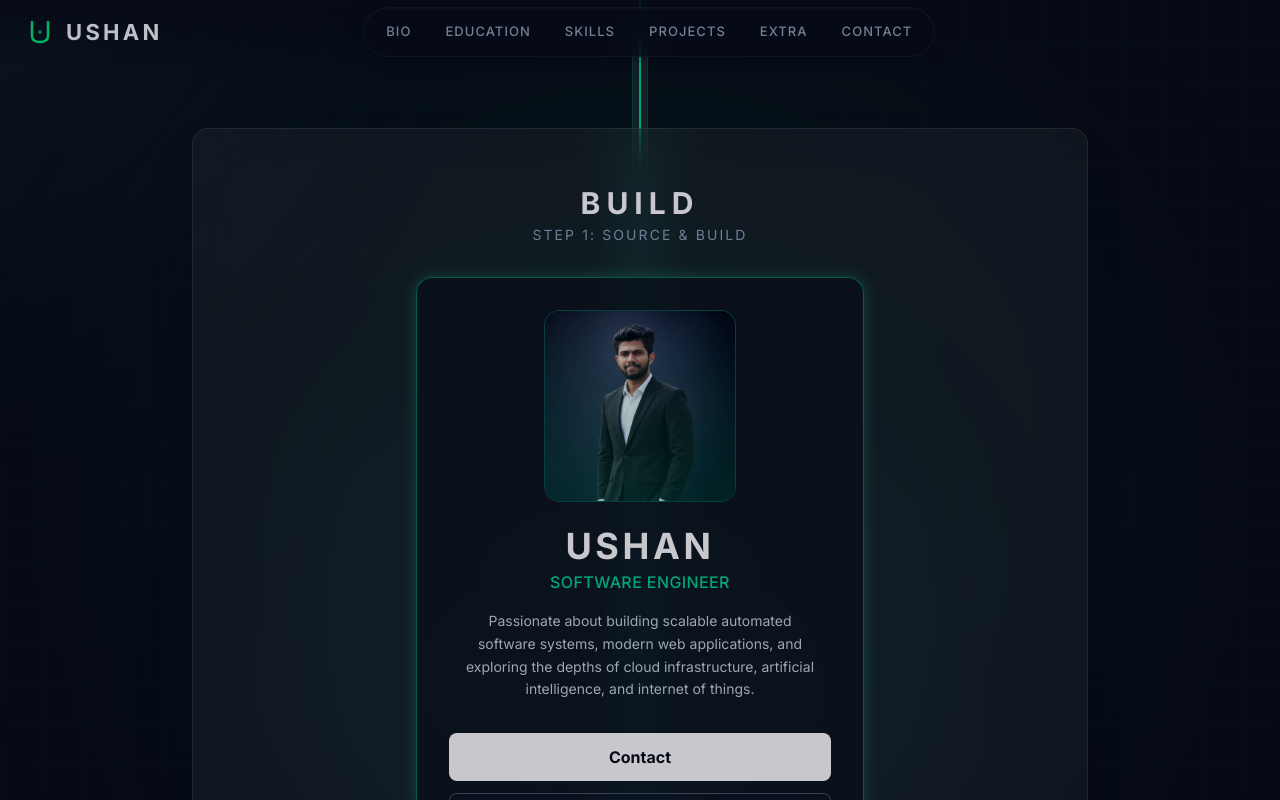
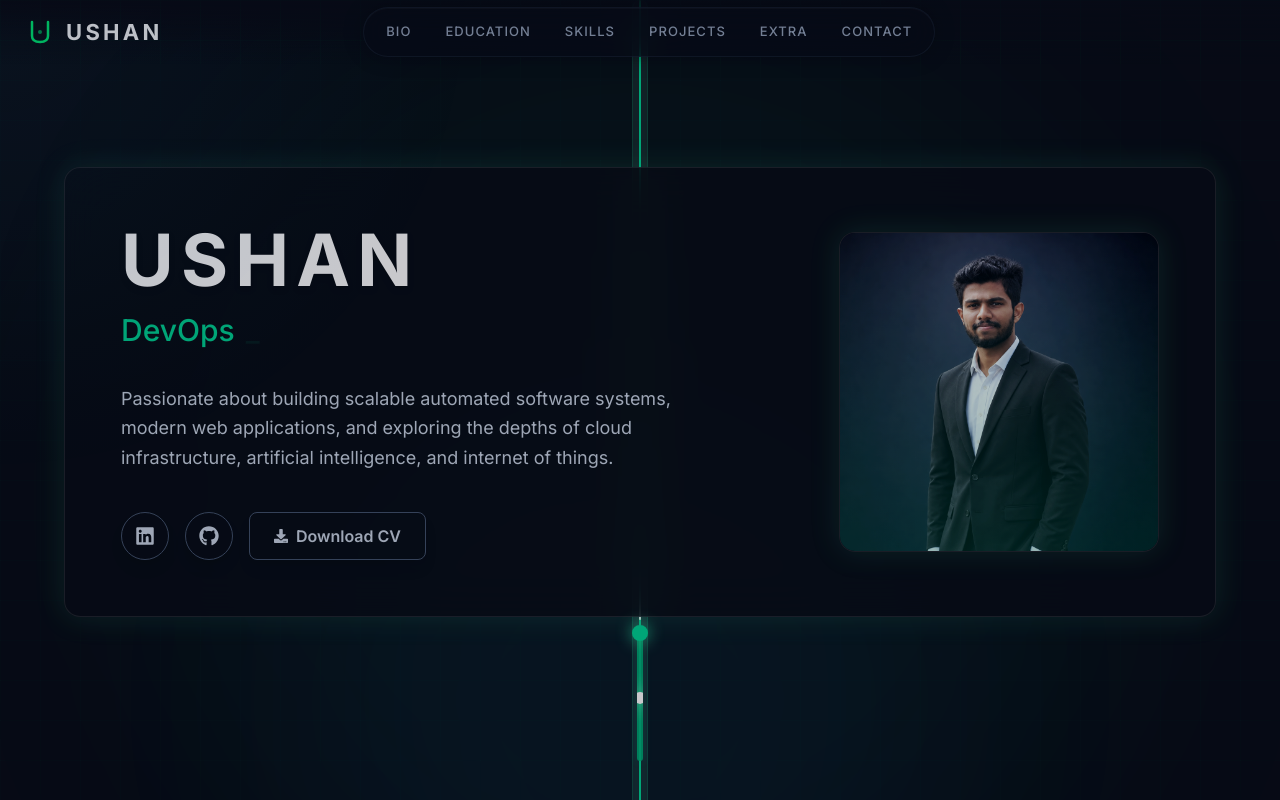
Before and after one commit to ushansamudithaperera/My-Portfolio, a Next.js app: page / in a window 1280 px wide. Shown: the top 800 px of the page. Built offline with nearby package versions, Linux system fonts and the light colour scheme.

Commit message:
feat: add animated Hero component with typewriter effect and social links

```diff
--- a/src/components/Hero.tsx
+++ b/src/components/Hero.tsx
@@ -22,81 +22,103 @@ const itemVariants = {
   },
 };
 
-/* ─── Main Hero / BUILD Panel ────────────────────────────────────── */
+/* ─── Main Hero Panel ────────────────────────────────────────────── */
 export default function Hero() {
   return (
     <section
       id="home"
-      className="relative min-h-screen flex flex-col items-center pt-32 pb-0 px-4 overflow-hidden"
+      className="relative min-h-screen flex flex-col items-center justify-center pt-32 pb-0 px-4 overflow-hidden"
     >
-      {/* ── BUILD Panel Card (Larger Size) ── */}
+      {/* ── Main Wide Panel ── */}
       <motion.div
-        className="relative z-10 w-full max-w-4xl bg-white/5 backdrop-blur-xl border border-white/10 rounded-2xl p-8 md:p-14 shadow-2xl flex flex-col items-center text-center"
+        className="relative z-10 w-full max-w-5xl lg:max-w-6xl bg-[#0a0f16]/80 backdrop-blur-xl border border-white/10 rounded-2xl p-10 md:p-14 shadow-[0_0_30px_rgba(52,211,153,0.15)] flex flex-col-reverse md:flex-row items-center gap-10 md:gap-16"
         variants={containerVariants}
         initial="hidden"
         animate="visible"
       >
-        {/* ── Panel Header ── */}
-        <motion.div className="mb-8 w-full" variants={itemVariants}>
-          <h2 className="text-2xl md:text-3xl font-bold text-white tracking-[0.2em] uppercase">
-            BUILD
-          </h2>
-          <p className="text-xs md:text-sm text-slate-400 tracking-[0.15em] mt-1 uppercase">
-            Step 1: Source & Build
-          </p>
-        </motion.div>
-
-        {/* ── Inner Card ("Card inside a card") ── */}
+        {/* ── Left Side (Content) ── */}
         <motion.div
-          className="relative w-full max-w-md bg-[#0a0f16]/60 border border-emerald-400/50 shadow-[0_0_15px_rgba(52,211,153,0.3)] rounded-2xl p-6 md:p-8 flex flex-col items-center"
+          className="flex-1 flex flex-col items-center md:items-start text-center md:text-left"
           variants={itemVariants}
         >
-          {/* Portrait */}
-          <div className="relative w-40 h-40 sm:w-48 sm:h-48 rounded-2xl overflow-hidden border border-emerald-400/30 mb-6 shadow-inner bg-slate-900">
-            <img
-              src="/me.png"
-              alt="Ushan Perera"
-              className="w-full h-full object-cover object-top"
-              loading="eager"
-            />
-            {/* Inner glow on portrait */}
-            <div className="absolute inset-0 bg-gradient-to-t from-emerald-500/20 to-transparent pointer-events-none" />
-          </div>
-
-          {/* Name & Title */}
-          <h1 className="text-3xl md:text-4xl font-bold text-white tracking-[0.1em] uppercase mb-1">
+          <h1 className="text-4xl sm:text-5xl md:text-6xl lg:text-7xl font-bold text-white tracking-[0.1em] uppercase mb-4 drop-shadow-md">
             USHAN
           </h1>
-          <p className="text-emerald-400 text-sm md:text-base font-medium tracking-wide mb-4 uppercase">
-            Software Engineer
-          </p>
 
-          {/* Bio Text */}
-          <p className="text-slate-300 text-sm leading-relaxed max-w-[350px]">
-            Passionate about building scalable automated software systems,
-            modern web applications, and exploring the depths of cloud
-            infrastructure, artificial intelligence, and internet of things.
+          <h2 className="text-xl sm:text-2xl md:text-3xl font-medium text-emerald-400 h-[40px] md:h-[48px] mb-6">
+            <Typewriter
+              words={[
+                'Full-Stack Developer',
+                'DevOps & SRE Enthusiast',
+                'AI/ML Enthusiast',
+                'IoT Enthusiast'
+              ]}
+              loop={true}
+              cursor
+              cursorStyle="_"
+              typeSpeed={70}
+              deleteSpeed={50}
+              delaySpeed={1000}
+            />
+          </h2>
+
+          <p className="text-slate-300 text-base md:text-lg leading-relaxed max-w-xl mb-10">
+            Passionate about building scalable automated software systems, modern web applications, and exploring the depths of cloud infrastructure, artificial intelligence, and internet of things.
           </p>
 
           {/* ── Action Buttons ── */}
-          <div className="w-full flex flex-col gap-3 mt-8">
-            <a href="#contact" className="w-full bg-white hover:bg-slate-200 text-[#0a0f16] font-bold py-3 rounded-lg transition-colors flex items-center justify-center">
-              Contact
+          <div className="flex flex-wrap items-center justify-center md:justify-start gap-4">
+            <a
+              href="https://linkedin.com/in/ushan-perera-73a11b199"
+              target="_blank"
+              rel="noopener noreferrer"
+              className="w-12 h-12 flex items-center justify-center rounded-full border border-slate-600 hover:border-emerald-400 hover:text-emerald-400 text-slate-300 transition-colors bg-[#0a0f16]/50 shadow-lg"
+              aria-label="LinkedIn"
+            >
+              <FaLinkedin size={20} />
             </a>
-            <a href="/Ushan_Perera_Resume.pdf" download className="w-full bg-transparent border border-slate-600 hover:border-emerald-400 hover:text-emerald-400 text-slate-300 font-semibold py-3 rounded-lg transition-colors flex items-center justify-center gap-2">
+
+            <a
+              href="https://github.com/ushan111"
+              target="_blank"
+              rel="noopener noreferrer"
+              className="w-12 h-12 flex items-center justify-center rounded-full border border-slate-600 hover:border-emerald-400 hover:text-emerald-400 text-slate-300 transition-colors bg-[#0a0f16]/50 shadow-lg"
+              aria-label="GitHub"
+            >
+              <FaGithub size={20} />
+            </a>
+
+            <a
+              href="/Ushan_Perera_Resume.pdf"
+              download
+              className="bg-transparent border border-slate-600 hover:border-emerald-400 hover:text-emerald-400 text-slate-300 font-semibold py-3 px-6 rounded-lg transition-colors flex items-center justify-center gap-2 h-12 bg-[#0a0f16]/50 shadow-lg"
+            >
               <FaDownload size={14} />
               Download CV
             </a>
           </div>
         </motion.div>
+
+        {/* ── Right Side (Image) ── */}
+        <motion.div
+          className="relative w-56 h-56 sm:w-64 sm:h-64 md:w-80 md:h-80 shrink-0 bg-[#0a0f16]/80 backdrop-blur-xl border border-white/10 shadow-[0_0_30px_rgba(52,211,153,0.15)] rounded-2xl overflow-hidden"
+          variants={itemVariants}
+        >
+          <img
+            src="/me.png"
+            alt="Ushan Perera"
+            className="w-full h-full object-cover object-top"
+            loading="eager"
+          />
+          {/* Inner glow on portrait */}
+          <div className="absolute inset-0 bg-gradient-to-t from-emerald-500/20 to-transparent pointer-events-none" />
+        </motion.div>
       </motion.div>
 
       {/* ── Connecting Animated Pipeline Below Panel ── */}
-      <div className="relative z-10 flex justify-center mt-4 w-full h-32 md:h-48">
-
+      <div className="relative z-10 flex justify-center mt-4 w-full h-24 md:h-32">
         {/* Animated vertical green line */}
         <div className="relative w-1.5 h-full bg-emerald-900/40 rounded-full overflow-hidden flex justify-center shadow-[0_0_10px_rgba(16,185,129,0.2)]">
-
           {/* Growing line effect */}
           <motion.div
             className="absolute top-0 w-full bg-emerald-500/80 shadow-[0_0_15px_rgba(16,185,129,0.8)]"
@@ -104,23 +126,21 @@ export default function Hero() {
             animate={{ height: '100%' }}
             transition={{ duration: 1.5, ease: "easeOut", delay: 0.5 }}
           />
-
           {/* Traveling Data Packet (Glowing Dot) */}
           <motion.div
             className="absolute w-3 h-3 bg-white rounded-full shadow-[0_0_20px_rgba(255,255,255,1),0_0_15px_rgba(16,185,129,1)]"
             animate={{
-              y: [0, 192], // travel down (using approx h-48 height 192px)
+              y: [0, 128], // travel down
               opacity: [0, 1, 1, 0]
             }}
             transition={{
               duration: 2,
               repeat: Infinity,
               ease: "linear",
-              delay: 2 // Start after line grows
+              delay: 2
             }}
           />
         </div>
-
         {/* Top connector node */}
         <div className="absolute top-0 w-4 h-4 rounded-full border-[2px] border-emerald-400 bg-emerald-400 shadow-[0_0_16px_rgba(52,211,153,1)] z-10 -mt-2 left-1/2 -translate-x-1/2" />
       </div>
```
